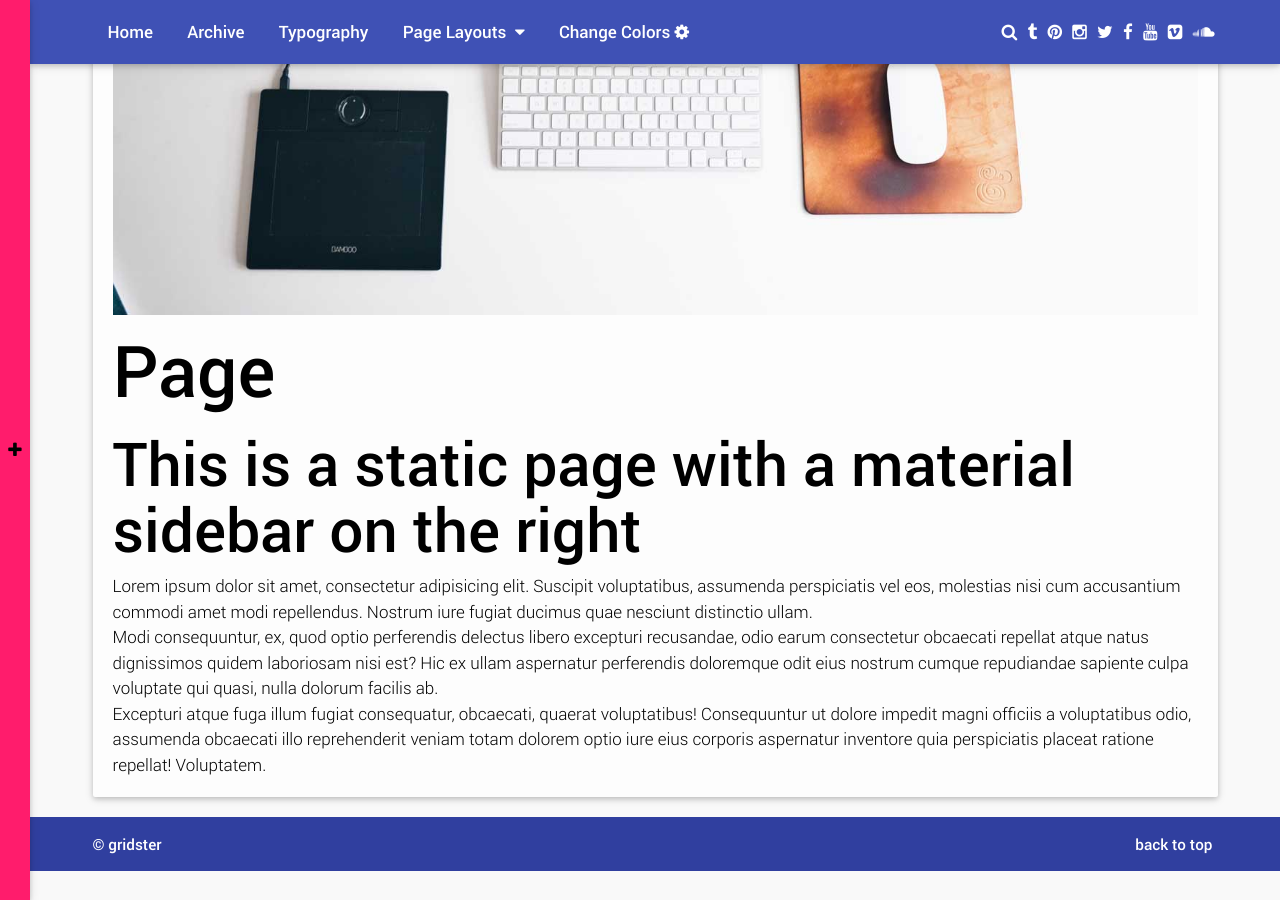
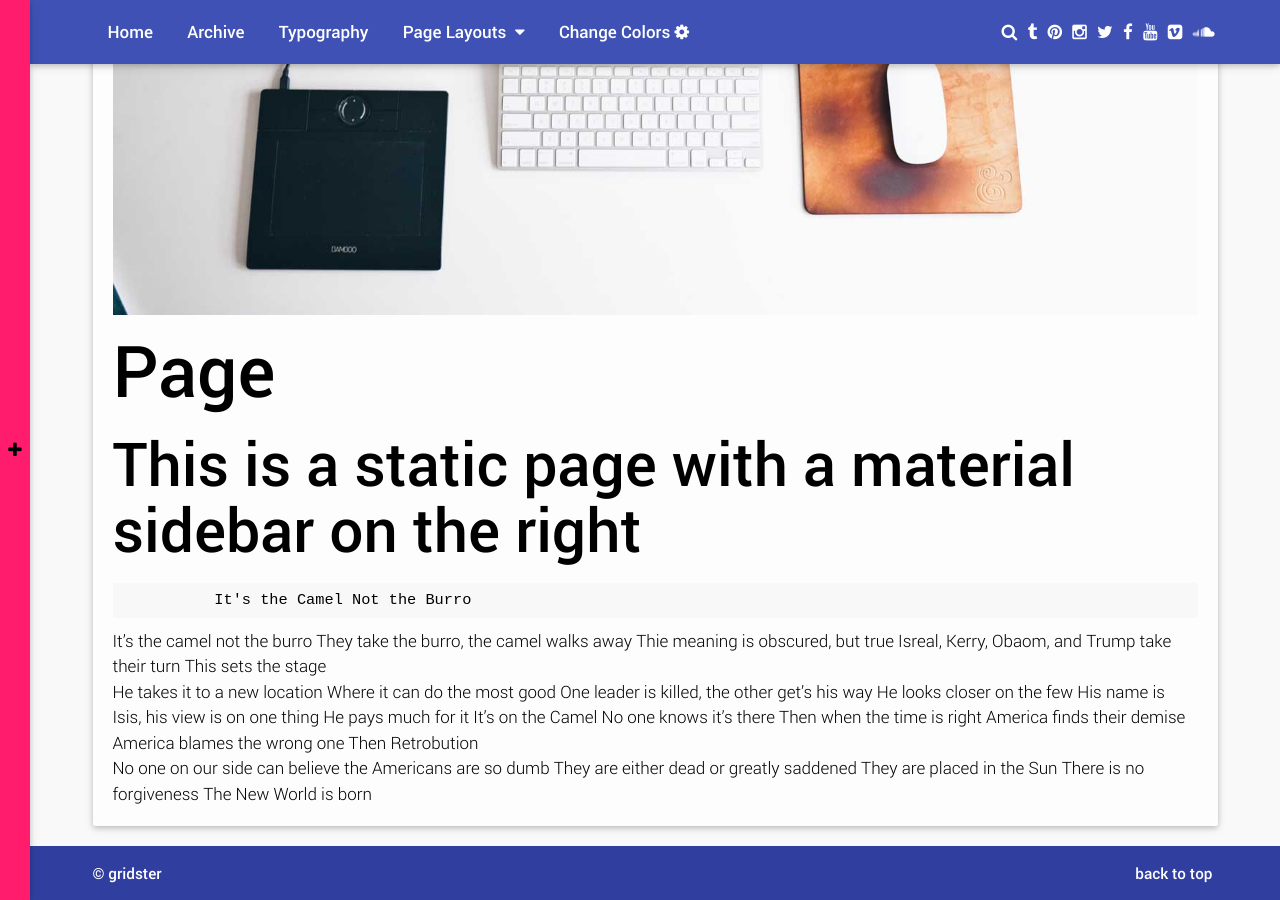
Before and after one commit to archangelstv/The-Archangels-Prophecy, a Jekyll site: the page built from page-material-sidebar-left/index.md, in a window 1280 px wide and 900 px high, scrolled down 604 px. Built offline with Jekyll 4.4.1, drawn with Linux system fonts in a browser that asks for light colours; some web fonts are replaced.

Commit message:
Add files via upload

```diff
--- a/page-material-sidebar-left/index.md
+++ b/page-material-sidebar-left/index.md
@@ -5,8 +5,30 @@
 ---
 ## This is a static page with a material sidebar on the right
 
-Lorem ipsum dolor sit amet, consectetur adipisicing elit. Suscipit voluptatibus, assumenda perspiciatis vel eos, molestias nisi cum accusantium commodi amet modi repellendus. Nostrum iure fugiat ducimus quae nesciunt distinctio ullam.
+              It's the Camel Not the Burro
 
-Modi consequuntur, ex, quod optio perferendis delectus libero excepturi recusandae, odio earum consectetur obcaecati repellat atque natus dignissimos quidem laboriosam nisi est? Hic ex ullam aspernatur perferendis doloremque odit eius nostrum cumque repudiandae sapiente culpa voluptate qui quasi, nulla dolorum facilis ab.
+It's the camel not the burro
+They take the burro, the camel walks away
+Thie meaning is obscured, but true
+Isreal, Kerry, Obaom, and Trump take their turn
+This sets the stage
 
-Excepturi atque fuga illum fugiat consequatur, obcaecati, quaerat voluptatibus! Consequuntur ut dolore impedit magni officiis a voluptatibus odio, assumenda obcaecati illo reprehenderit veniam totam dolorem optio iure eius corporis aspernatur inventore quia perspiciatis placeat ratione repellat! Voluptatem.
+He takes it to a new location
+Where it can do the most good
+One leader is killed, the other get's his way
+He looks closer on the few
+His name is Isis, his view is on one thing
+He pays much for it
+It's on the Camel
+No one knows it's there
+Then when the time is right
+America finds their demise
+
+America blames the wrong one
+Then Retrobution
+
+No one on our side can believe the Americans are so dumb
+They are either dead or greatly saddened
+They are placed in the Sun
+There is no forgiveness
+The New World is born
```
